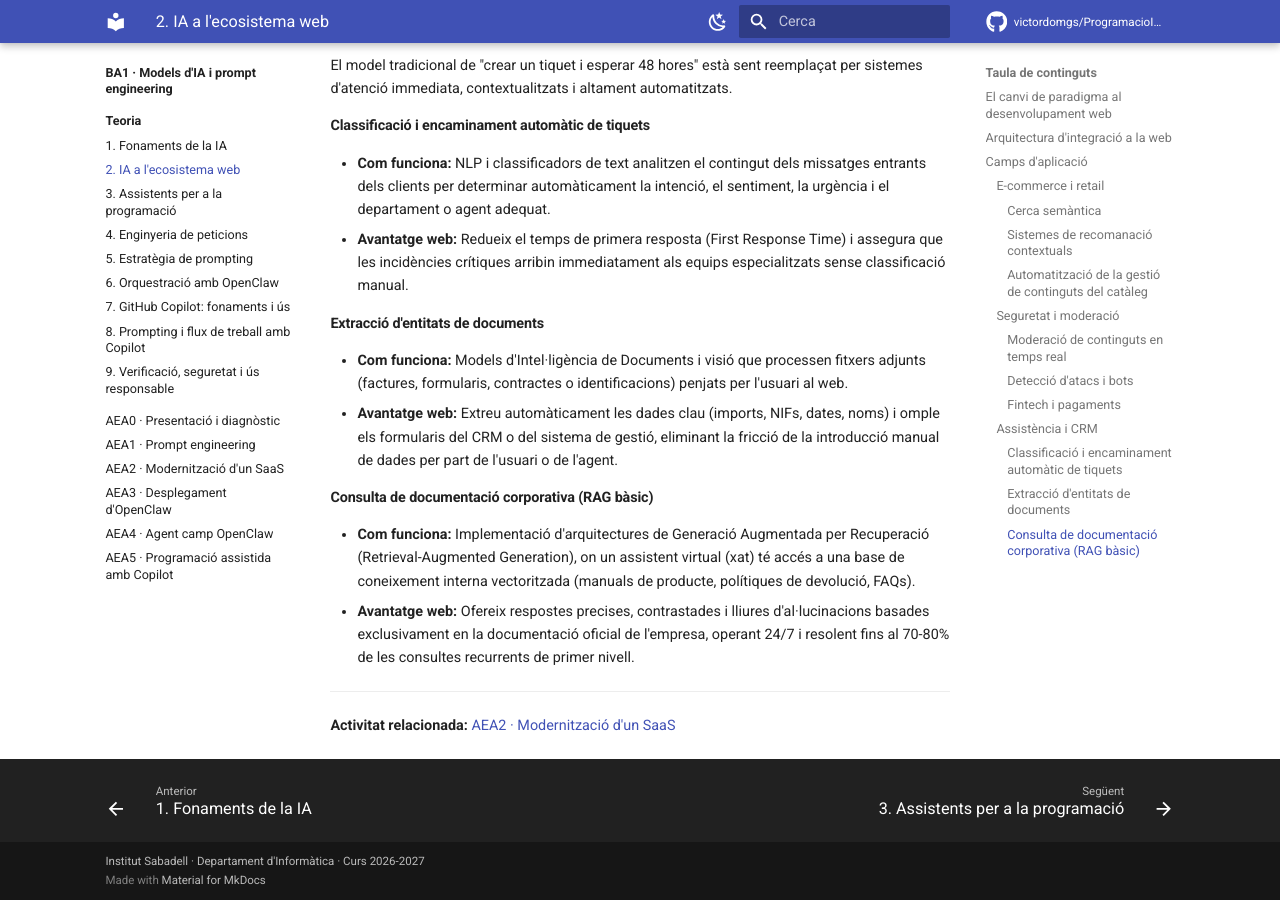
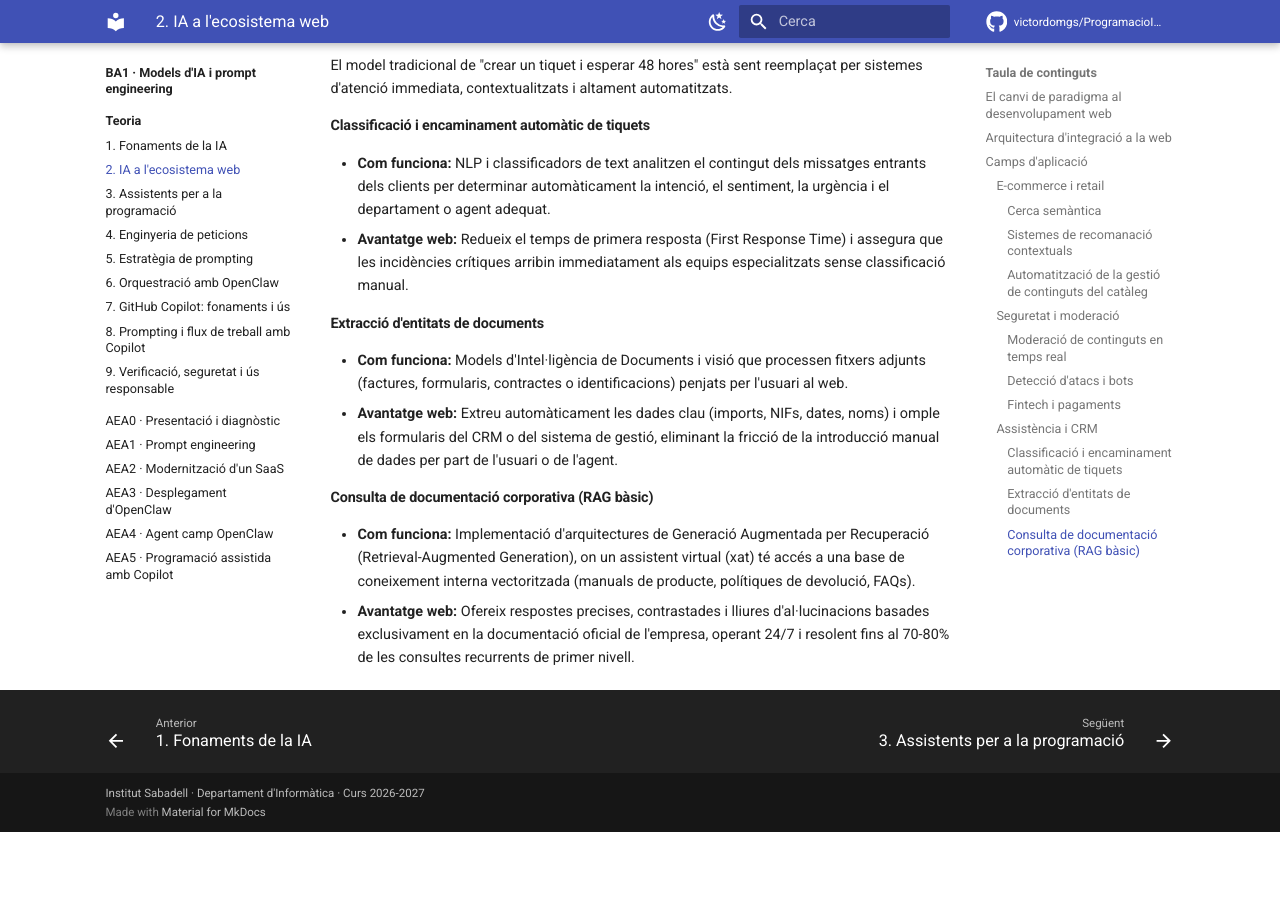
Before and after one commit to victordomgs/ProgramacioIADAW, an MkDocs documentation site: the page built from docs/ba1/teoria/02-ia-ecosistema-web.md, in a window 1280 px wide and 900 px high, scrolled down 2520 px. Built offline with MkDocs 1.6.1 and Material for MkDocs 9.7.7, drawn with Linux system fonts in a browser that asks for light colours; comment, search, counter and statistics services are not loaded; after the commit the page ends 3352 px from its top, so only the background shows below that.

Commit message:
Remove redundant text and update documentation

```diff
--- a/docs/ba1/teoria/02-ia-ecosistema-web.md
+++ b/docs/ba1/teoria/02-ia-ecosistema-web.md
@@ -99,7 +99,3 @@ El model tradicional de "crear un tiquet i esperar 48 hores" està sent reempla
 
 - **Com funciona:** Implementació d'arquitectures de Generació Augmentada per Recuperació (Retrieval-Augmented Generation), on un assistent virtual (xat) té accés a una base de coneixement interna vectoritzada (manuals de producte, polítiques de devolució, FAQs).
 - **Avantatge web:** Ofereix respostes precises, contrastades i lliures d'al·lucinacions basades exclusivament en la documentació oficial de l'empresa, operant 24/7 i resolent fins al 70-80% de les consultes recurrents de primer nivell.
-
----
-
-**Activitat relacionada:** [AEA2 · Modernització d'un SaaS](../aea02-modernitzacio-saas/index.md)
```
